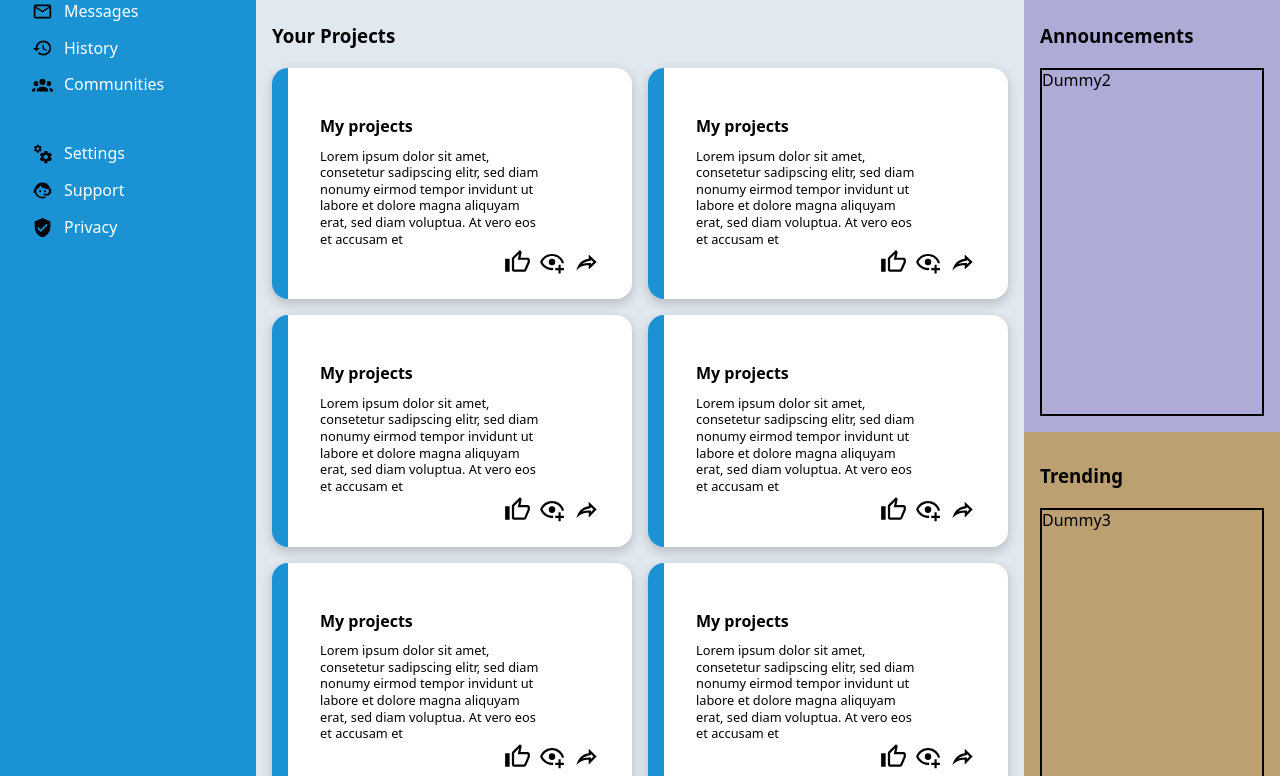
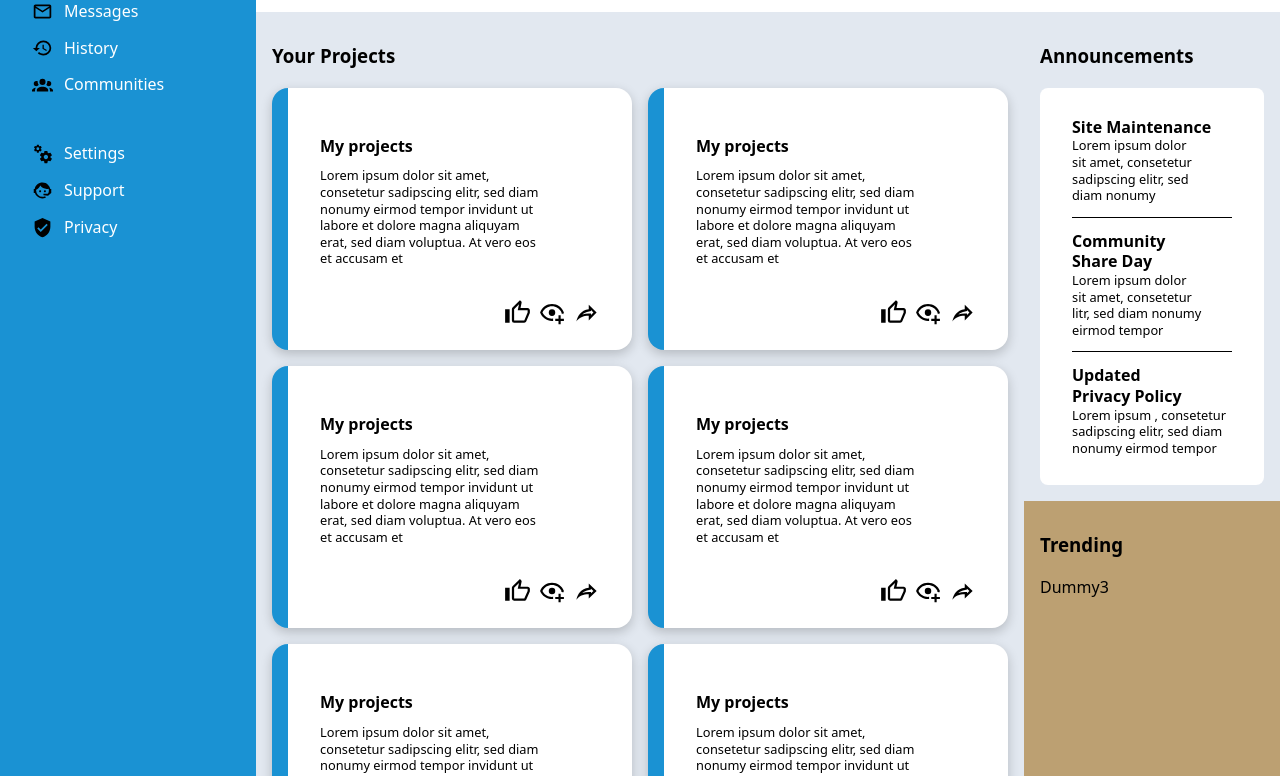
Before and after one commit to Svenams/admin_dashboard, a plain HTML site: page index.html in a window 1280 px wide. Shown: the part 184-960 px from the top of the page. Drawn offline with Linux system fonts and the light colour scheme.

Commit message:
Style announcements section

```diff
--- a/index.html
+++ b/index.html
@@ -284,7 +284,29 @@
       </div>
       <div class="main__container main__container--announcements">
         <h3 class="main__title main__title--announcements">Announcements</h3>
-        <div class="main__card-announcements">Dummy2</div>
+        <div class="main__announcement-subcontainer">
+          <div class="main__announcement-card">
+            <h4 class="main__announcement-header">Site Maintenance</h4>
+            <p class="main__announcement-text">
+              Lorem ipsum dolor sit amet, consetetur sadipscing elitr, sed diam
+              nonumy
+            </p>
+          </div>
+          <div class="main__announcement-card">
+            <h4 class="main__announcement-header">Community Share Day</h4>
+            <p class="main__announcement-text">
+              Lorem ipsum dolor sit amet, consetetur litr, sed diam nonumy
+              eirmod tempor
+            </p>
+          </div>
+          <div class="main__announcement-card main__announcement-card--last">
+            <h4 class="main__announcement-header">Updated Privacy Policy</h4>
+            <p class="main__announcement-text">
+              Lorem ipsum , consetetur sadipscing elitr, sed diam nonumy eirmod
+              tempor
+            </p>
+          </div>
+        </div>
       </div>
       <div class="main__container main__container--trending">
         <h3 class="main__title main__title--trending">Trending</h3>
--- a/style.css
+++ b/style.css
@@ -258,7 +258,7 @@ main {
 
 .main__container--announcements {
   grid-area: announcements;
-  background-color: #afabd7;
+  background-color: var(--gray);
 }
 
 .main__container--trending {
@@ -270,6 +270,12 @@ main {
   display: grid;
   padding: 2em 1em 1em 1em;
   gap: 1rem;
+}
+
+.main__card-content,
+.main__announcement-text {
+  font-weight: 200;
+  font-size: 0.8em;
 }
 
 /* ------------- Main-Projects ---------------- */
@@ -296,8 +302,6 @@ main {
 
 .main__card-content {
   max-width: 30ch; /*roughly 6 words */
-  font-weight: 200;
-  font-size: 0.8em;
 }
 
 .main__card-header {
@@ -334,12 +338,30 @@ main {
   grid-template-rows: 1.75em 4fr;
 }
 
-.main__card-announcements,
+.main__announcement-card,
 .main__card-trending {
-  border: 2px solid black;
+  /* border: 2px solid black; */
 }
 
 .main__title--announcements {
   /* align-self: self-end; */
 }
+
+.main__announcement-subcontainer {
+  display: flex;
+  flex-direction: column;
+  background-color: white;
+  padding: 1em 2em;
+  border-radius: 0.5rem;
+}
+
+.main__announcement-card {
+  padding-block: 0.8em;
+  border-bottom: 1px solid black;
+}
+
+.main__announcement-card--last {
+  border-bottom: none;
+}
+
 /* ------------- Main-Trending ---------------- */
```
